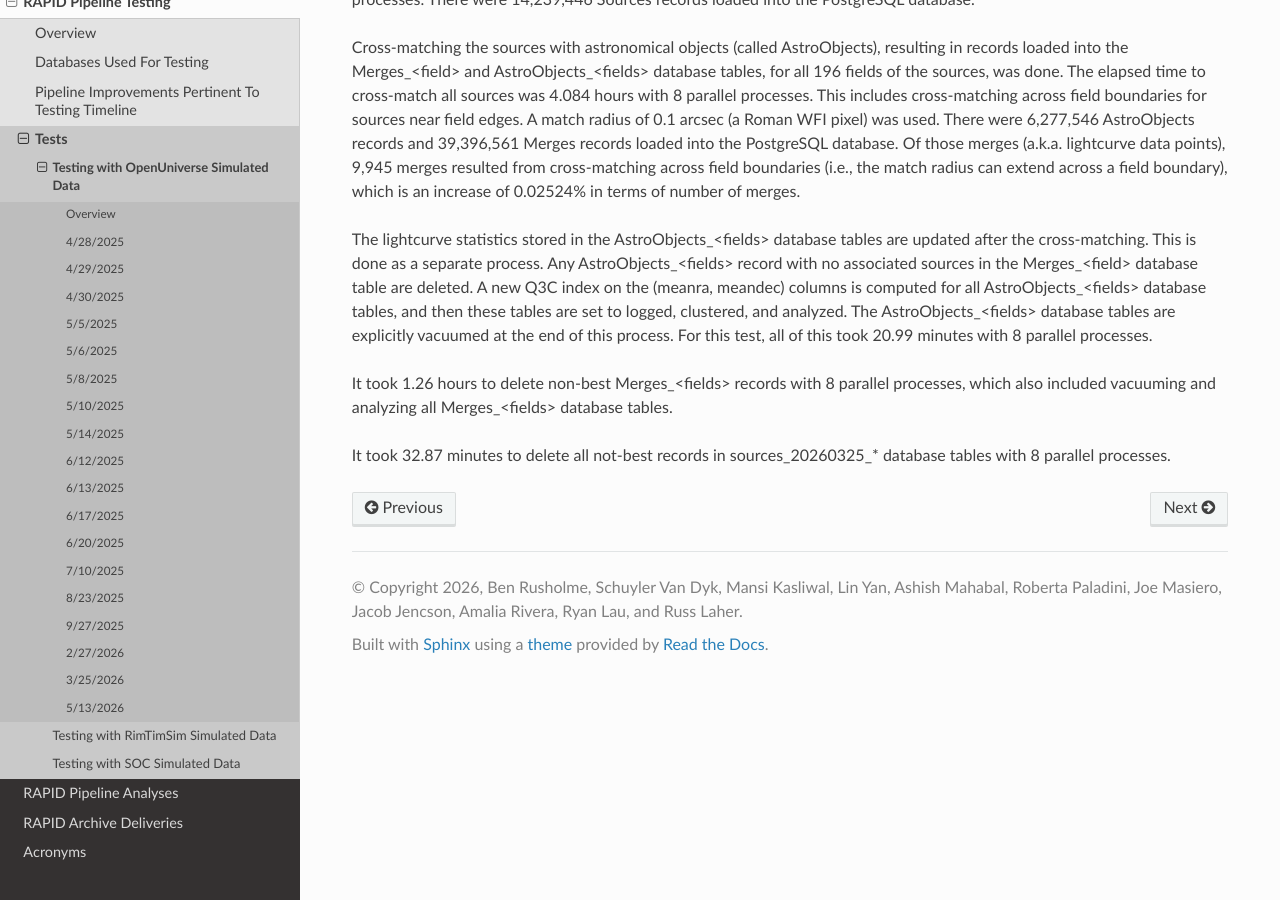
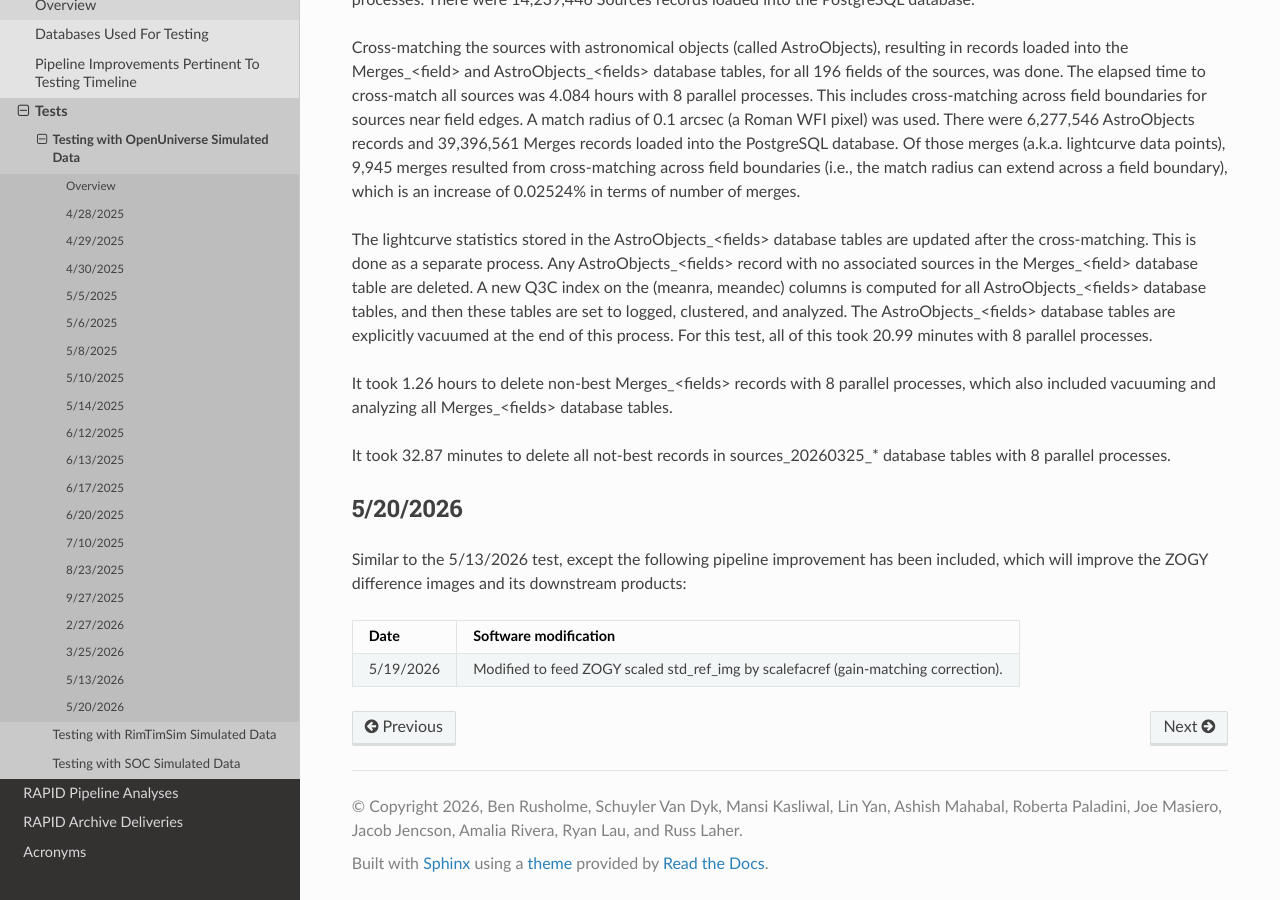
Before and after one commit to Caltech-IPAC/rapid, a Sphinx documentation site: the page built from docs/source/dev/openuniv_tests.rst, in a window 1280 px wide and 900 px high, scrolled down 41705 px. Built offline with Sphinx 7.4.7 and the Read the Docs theme 3.1.0, drawn with Linux system fonts in a browser that asks for light colours.

Commit message:
Started new section for documenting the 5/20/2026 Open-Universe-sims test.

```diff
--- a/docs/source/dev/openuniv_tests.rst
+++ b/docs/source/dev/openuniv_tests.rst
@@ -1577,3 +1577,16 @@
 
 It took 32.87 minutes to delete all not-best records in sources_20260325_* database tables
 with 8 parallel processes.
+
+
+5/20/2026
+************************************
+
+Similar to the 5/13/2026 test, except the following
+pipeline improvement has been included, which will improve the ZOGY difference images and its downstream products:
+
+===============   ===============================================================================================================================================================================================================================
+Date              Software modification
+===============   ===============================================================================================================================================================================================================================
+5/19/2026         Modified to feed ZOGY scaled std_ref_img by scalefacref (gain-matching correction).
+===============   ===============================================================================================================================================================================================================================
```
